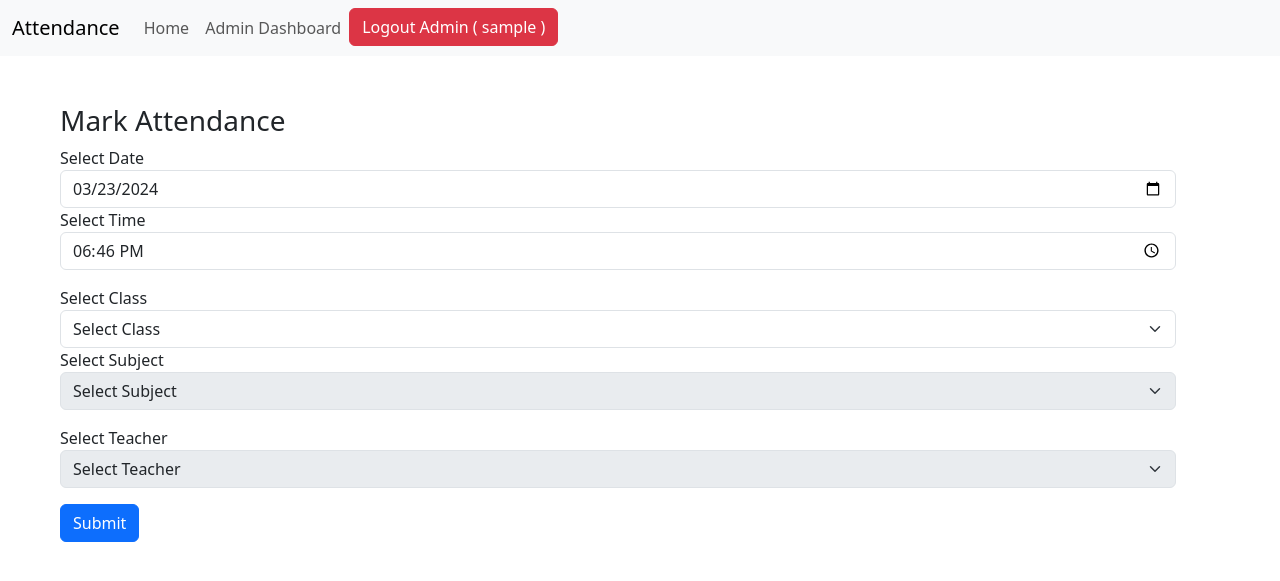
After one commit to hishamized/universityAttendence, a PHP site: page /kashmirUniversity/admin/manage_attendance.php in a window 1280 px wide. The commit adds this page. Shown: the top 581 px of the page. Run offline with PHP 8.4, Linux system fonts and the light colour scheme; the visitor is signed in with stand-in values (Sample User, id 1); tables that the repository leaves empty or names only in its code hold one stand-in row (values such as "Sample post"); some libraries are stand-ins or nearby versions.

Commit message:
Attendance marking system for admin implemented

```diff
--- a/admin/admin_dashboard.php
+++ b/admin/admin_dashboard.php
@@ -108,6 +108,9 @@ mysqli_close($conn);
         <a href="#" class="close-sidebar" onclick="toggleSidebar()"><i class="fas fa-times"></i></a>
         <ul class="nav flex-column">
             <li class="nav-item">
+                <a class="nav-link" href="manage_attendance.php">Manage Attendance</a>
+            </li>
+            <li class="nav-item">
                 <a class="nav-link" href="<?php echo BASE_URL ?>/admin/manage_batches.php">Manage Batches</a>
             </li>
             <li class="nav-item">
@@ -136,6 +139,7 @@ mysqli_close($conn);
             </li>
         </ul>
     </div>
+
 
 
     <script>
--- /dev/null
+++ b/admin/manage_attendance.php
@@ -0,0 +1,159 @@
+<?php
+session_start();
+
+
+if (!isset($_SESSION['admin_id'])) {
+    header("Location: admin_login.php");
+    exit();
+}
+if (isset($_SESSION['error'])) {
+    echo '<div class="alert alert-danger" role="alert">' . $_SESSION['error'] . '</div>';
+    unset($_SESSION['error']);
+}
+
+
+if (isset($_SESSION['success'])) {
+    echo '<div class="alert alert-success" role="alert">' . $_SESSION['success'] . '</div>';
+    unset($_SESSION['success']);
+}
+require_once('../config.php');
+
+
+$query = "SELECT id, name FROM classes";
+$result = mysqli_query($conn, $query);
+$classes = mysqli_fetch_all($result, MYSQLI_ASSOC);
+
+
+if ($_SERVER['REQUEST_METHOD'] === 'POST' && isset($_POST['newAttendence'])) {
+
+    $date = $_POST['date'];
+    $time = $_POST['time'];
+    $subject_id = $_POST['subject_id'];
+    $class_id = $_POST['class_id'];
+    $teacher_id = $_POST['teacher_id'];
+    $studentCount = $_POST['studentCount'];
+    $student_ids = $_POST['student_ids'];
+
+
+
+    $stmt = $conn->prepare("INSERT INTO attendance (date, time, subject_id, class_id, staff_id, student_id, status) VALUES (?, ?, ?, ?, ?, ?, ?)");
+    $stmt->bind_param("ssiiiss", $date, $time, $subject_id, $class_id, $teacher_id, $student_id, $status);
+
+
+
+     for ($i = 0; $i < $studentCount; $i++) {
+
+        $student_id = $student_ids[$i];
+        $status = $_POST['student' . ($i + 1)];
+
+
+        $stmt->execute();
+
+        $_SESSION['success'] = "Attendance marked successfully";
+    }
+
+
+
+    $stmt->close();
+
+
+    $conn->close();
+
+
+    header("Location: manage_attendance.php");
+    exit();
+}
+?>
+
+<!DOCTYPE html>
+<html lang="en">
+
+<head>
+    <meta charset="UTF-8">
+    <meta name="viewport" content="width=device-width, initial-scale=1.0">
+    <title>Document</title>
+    <link href="https://cdn.jsdelivr.net/npm/bootstrap@5.3.3/dist/css/bootstrap.min.css" rel="stylesheet" integrity="sha384-QWTKZyjpPEjISv5WaRU9OFeRpok6YctnYmDr5pNlyT2bRjXh0JMhjY6hW+ALEwIH" crossorigin="anonymous">
+
+    <script src="https://kit.fontawesome.com/1bc2765d38.js" crossorigin="anonymous"></script>
+    <script src="https://code.jquery.com/jquery-3.7.0.min.js" integrity="sha256-2Pmvv0kuTBOenSvLm6bvfBSSHrUJ+3A7x6P5Ebd07/g=" crossorigin="anonymous"></script>
+
+    <script type="text/javascript" src="../js/admin/manage_attendace.js"></script>
+</head>
+
+<body>
+    <!-- Navbar -->
+    <nav class="navbar navbar-expand-lg bg-body-tertiary">
+        <div class="container-fluid">
+            <a class="navbar-brand" href="#">Attendance</a>
+            <button class="navbar-toggler" type="button" data-bs-toggle="collapse" data-bs-target="#navbarNav" aria-controls="navbarNav" aria-expanded="false" aria-label="Toggle navigation">
+                <span class="navbar-toggler-icon"></span>
+            </button>
+            <div class="collapse navbar-collapse" id="navbarNav">
+                <ul class="navbar-nav">
+                    <li class="nav-item">
+                        <a class="nav-link" href="<?php echo BASE_URL ?>">Home</a>
+                    </li>
+                    <li class="nav-item">
+                        <a class="nav-link" href="admin_dashboard.php">Admin Dashboard</a>
+                    </li>
+                    <li class="nav-item">
+                        <a class="btn btn-danger" href="admin_logout.php">Logout Admin ( <?php echo $_SESSION['admin_username'] ?> )</a>
+                    </li>
+                </ul>
+            </div>
+        </div>
+    </nav>
+    <!-- End Navbar -->
+
+    <div class="container m-5">
+        <h3>Mark Attendance</h3>
+        <form action="manage_attendance.php" method="POST">
+            <div class="m-b">
+                <label for="selectDate">Select Date</label>
+                <input type="date" class="form-control" id="selectDate" name="date" value="<?php echo date('Y-m-d') ?>">
+            </div>
+            <div class="mb-3">
+                <!-- Time -->
+                <label for="selectTime">Select Time</label>
+                <input type="time" class="form-control" id="selectTime" name="time" value="<?php echo date('H:i') ?>">
+            </div>
+            <div class="mb-">
+                <label for="selectClass">Select Class</label>
+                <select onchange="findSubjects(this.id, 'selectSubject'); fetchStudents(this.id);" class="form-select" id="selectClass" name="class_id">
+                    <option value="default" selected>Select Class</option>
+                    <?php foreach ($classes as $class) : ?>
+                        <option value="<?php echo $class['id'] ?>"><?php echo $class['name'] ?></option>
+                    <?php endforeach; ?>
+                </select>
+            </div>
+
+            <div class="mb-3">
+                <label for="selectSubject">Select Subject</label>
+                <select onchange="findTeacher(this.id, 'selectTeacher')" class="form-select" id="selectSubject" name="subject_id" disabled>
+                    <option value="default">Select Subject</option>
+                    <!-- More options will be populated using javascript -->
+                </select>
+            </div>
+            <div class="mb-3">
+                <label for="selectTeacher">Select Teacher</label>
+                <select class="form-select" id="selectTeacher" name="teacher_id" disabled>
+                    <option value="default">Select Teacher</option>
+                    <!-- More options will be populated using javascript -->
+                </select>
+            </div>
+
+            <div id="attendanceContainer">
+                <!-- Attendance will be populated using javascript -->
+            </div>
+            <input type="hidden" class="form-control" id="studentCount" name="studentCount" value="0">
+            <div class="mb-3">
+                <button class="btn btn-primary" type="submit" name="newAttendence">Submit</button>
+            </div>
+        </form>
+    </div>
+
+
+    <script src="https://cdn.jsdelivr.net/npm/bootstrap@5.3.2/dist/js/bootstrap.bundle.min.js" integrity="sha384-C6RzsynM9kWDrMNeT87bh95OGNyZPhcTNXj1NW7RuBCsyN/o0jlpcV8Qyq46cDfL" crossorigin="anonymous"></script>
+</body>
+
+</html>
--- a/admin/manage_timeTable.php
+++ b/admin/manage_timeTable.php
@@ -202,7 +202,7 @@ if ($_SERVER['REQUEST_METHOD'] == 'POST' && isset($_POST['editTimeTable'])) {
                 </div>
                 <div class="mb-3">
                     <label for="endTime" class="form-label">End Time</label>
-                    <input type="time" id="endTime" name="endTime" class="form-control" required>
+                    <input onchange="calculateDuration(this.id, 'startTime', 'duration')" type="time" id="endTime" name="endTime" class="form-control" required>
                 </div>
                 <div class="mb-3">
                     <label for="classId" class="form-label">Class</label>
@@ -253,7 +253,7 @@ if ($_SERVER['REQUEST_METHOD'] == 'POST' && isset($_POST['editTimeTable'])) {
                     <th scope="col">Subject Name</th>
                     <th scope="col">Class Id</th>
                     <th scope="col">Subject Id</th>
-                    <th scope="col">Duration</th>
+                    <th scope="col">Duration (minutes)</th>
                     <th scope="col">Actions</th>
                 </tr>
             </thead>
--- a/config.php
+++ b/config.php
@@ -1,4 +1,7 @@
 <?php
+
+date_default_timezone_set('Asia/Kolkata');
+
 define( 'ROOT_PATH', dirname(__FILE__) );
 define( 'BASE_URL', 'http://localhost/kashmirUniversity' );
 $host = "localhost";
```
Also changed, not shown: admin/ajax_fetch_staff.php (added, +26 -0 lines), admin/ajax_fetch_students.php (added, +30 -0 lines), js/admin/manage_attendace.js (added, +236 -0 lines), js/admin/manage_timeTable.js (+14 -0 lines), js/global.js (deleted).
